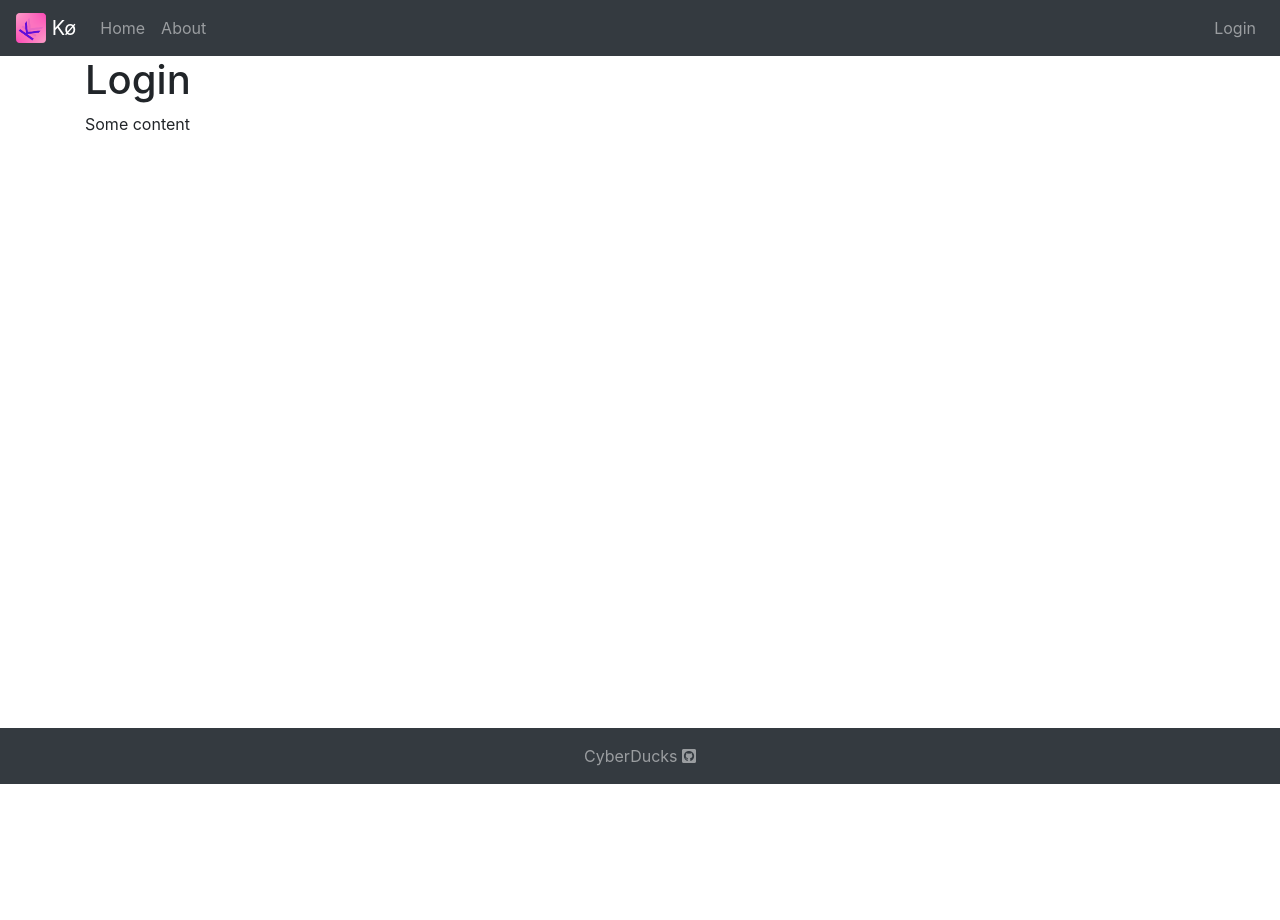
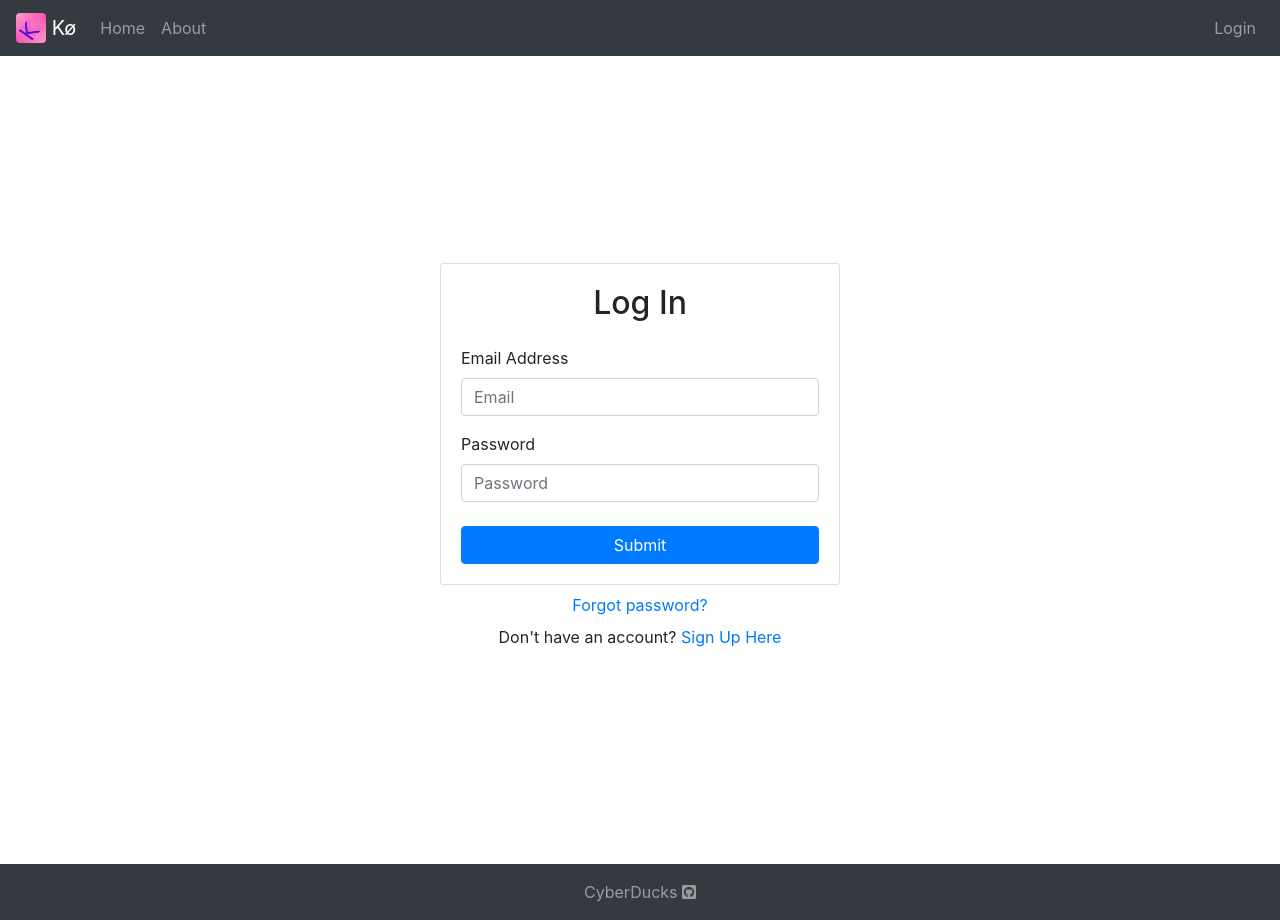
Before and after one commit to hutor04/koe_project, a React (Create React App) app in the folder frontend/: page /login in a window 1280 px wide. Before the commit the page ends 800 px from the top, so only its background shows below. Built offline with nearby package versions, Linux system fonts and the light colour scheme; what apollo-upload-client would draw is missing.

Commit message:
Integrated user login

```diff
--- /dev/null
+++ b/frontend/src/client/api/queries/login-literal.js
@@ -0,0 +1,14 @@
+export const login = `
+    mutation login($email: String!, $password: String!) {
+        login(email: $email, password:$password) {
+            user{
+                id
+                firstName
+                lastName
+                userType
+            }
+            token
+            tokenExpiration
+        }
+    }
+`;
--- /dev/null
+++ b/frontend/src/components/App/store.js
@@ -0,0 +1,8 @@
+import { configureStore } from '@reduxjs/toolkit';
+import userStatusReducer from '../pages/Login/useStatusSlice';
+
+export default configureStore({
+  reducer: {
+    userStatus: userStatusReducer,
+  },
+});
--- a/frontend/src/components/NavBar/NavBar.js
+++ b/frontend/src/components/NavBar/NavBar.js
@@ -1,12 +1,16 @@
 import React from 'react';
+import { useSelector, useDispatch } from 'react-redux';
 import { Link } from 'react-router-dom';
 import { Navbar, Nav } from 'react-bootstrap';
-import mainLogo from "../../imgs/logo_koe.png";
+import mainLogo from '../../imgs/logo_koe.png';
+import { selectLoggedIn, logOutUser } from '../pages/Login/useStatusSlice';
 
 function NavBar(){
+  const userLoggedIn = useSelector(selectLoggedIn);
+  const dispatch = useDispatch()
   return (
     <Navbar bg="dark" variant="dark">
-      <Navbar.Brand href="#home">
+      <Navbar.Brand href="/">
         <img
           alt=""
           src={mainLogo}
@@ -21,7 +25,10 @@ function NavBar(){
           <Nav.Link as={Link} to='/about'>About</Nav.Link>
       </Nav>
       <Nav>
-        <Nav.Link as={Link} to='/login'>Login</Nav.Link>
+        { userLoggedIn
+          ? <Nav.Link href={'#'} onClick={() => {dispatch(logOutUser())}}>Logout</Nav.Link>
+          : <Nav.Link as={Link} to='/login'>Login</Nav.Link>
+        }
       </Nav>
     </Navbar>
   );
--- a/frontend/src/components/pages/Login/PageLogin.js
+++ b/frontend/src/components/pages/Login/PageLogin.js
@@ -1,17 +1,22 @@
 import React from 'react';
+import { Redirect } from 'react-router-dom';
+import { useSelector } from 'react-redux';
+import { selectLoggedIn } from './useStatusSlice';
 import { Container, Row, Col } from 'react-bootstrap';
+import LoginForm from './components/LoginForm';
 
 function PageLogin() {
+  const userStatus = useSelector(selectLoggedIn);
+  if (userStatus) {
+    return (
+      <Redirect to="/" />
+    );
+  }
   return (
     <Container>
       <Row>
         <Col>
-          <h1>Login</h1>
-        </Col>
-      </Row>
-      <Row>
-        <Col style={{ height: '76vh' }}>
-          <p>Some content</p>
+          <LoginForm />
         </Col>
       </Row>
     </Container>
--- /dev/null
+++ b/frontend/src/components/pages/Login/components/LoginForm.js
@@ -0,0 +1,78 @@
+import React, { useState, useEffect } from 'react';
+import { Link } from 'react-router-dom';
+import { useDispatch, useSelector } from 'react-redux';
+import { Container, Alert, Card, Form, Button } from 'react-bootstrap';
+import {useFormik} from "formik";
+import { logInUser, selectError } from '../useStatusSlice';
+
+const LoginForm = () => {
+  const [showError, setShowError] = useState(true);
+  const dispatch = useDispatch();
+  const error = useSelector(selectError);
+  const formik = useFormik({
+    initialValues: {
+      email: '',
+      password: '',
+    },
+    onSubmit: values => {
+      dispatch(logInUser(values));
+    },
+  });
+  useEffect(() => {
+    if (!error) {
+      setShowError(true);
+    }
+  })
+  return (
+    <Container className="d-flex align-items-center justify-content-center"
+               style={{ minHeight: "100vh"}}>
+      <div className="w-100" style={{ maxWidth: "400px"}}>
+          <Card>
+            <Card.Body>
+              {error && showError ? <Alert
+                variant="danger"
+                dismissible
+                onClose={() => setShowError(false)}
+              >Your email or password was incorrect.</Alert>: ''}
+              <h2 className="text-center mb-4">Log In</h2>
+              <Form onSubmit={formik.handleSubmit}>
+                <Form.Group>
+                  <Form.Label>Email Address</Form.Label>
+                  <Form.Control
+                    id="form-email"
+                    type="email"
+                    name="email"
+                    placeholder="Email"
+                    onChange={formik.handleChange}
+                    value={formik.values.email}
+                    required
+                  />
+                </Form.Group>
+                <Form.Group>
+                  <Form.Label>Password</Form.Label>
+                  <Form.Control
+                    id="form-password"
+                    type="password"
+                    name="password"
+                    placeholder="Password"
+                    onChange={formik.handleChange}
+                    value={formik.values.password}
+                    required
+                  />
+                </Form.Group>
+                <Button type="submit" className="w-100 mt-2">Submit</Button>
+              </Form>
+            </Card.Body>
+          </Card>
+          <div className="w-100 text-center mt-2">
+            <Link to="#">Forgot password?</Link>
+          </div>
+          <div className="w-100 text-center mt-2">
+            Don't have an account? <Link to="/signup">Sign Up Here</Link>
+          </div>
+      </div>
+    </Container>
+  );
+};
+
+export default LoginForm;
--- /dev/null
+++ b/frontend/src/components/pages/Login/useStatusSlice.js
@@ -0,0 +1,85 @@
+import { createSlice } from '@reduxjs/toolkit'
+import { createApolloFetch } from 'apollo-fetch';
+import { login } from '../../../client/api/queries/login-literal';
+import config from '../../../config';
+
+const userStatusSlice = createSlice({
+  name: 'userStatus',
+  initialState: {
+    id: '',
+    firstName: '',
+    lastName: '',
+    userType: '',
+    token: '',
+    tokenExpiration: '',
+    loggedIn: false,
+    isLoadingProfile: true,
+    gotError: false,
+  },
+  reducers: {
+    profileLoaded(state, action) {
+      const { user, token, tokenExpiration } = action.payload;
+      const { id, firstName, lastName, userType } = user;
+      state.id = id;
+      state.firstName = firstName;
+      state.lastName = lastName;
+      state.userType = userType;
+      state.token = token;
+      state.tokenExpiration = tokenExpiration;
+      state.loggedIn = true;
+      state.isLoadingProfile = false;
+      state.gotError = false;
+    },
+    logOutUser(state) {
+      localStorage.clear();
+      state.id = '';
+      state.firstName = '';
+      state.lastName = '';
+      state.userType = '';
+      state.token = '';
+      state.tokenExpiration = '';
+      state.loggedIn = false;
+      state.isLoadingProfile = true;
+      state.gotError = false;
+    },
+    loadError: (state) => {
+      state.isLoadingProfile = false;
+      state.gotError = true;
+    },
+  }
+});
+export const selectError = ({ userStatus }) => userStatus.gotError;
+export const selectLoggedIn = ({ userStatus }) => userStatus.loggedIn;
+export const selectLoading = ({ userStatus }) => userStatus.isLoadingProfile;
+
+export const selectUser = ({ userStatus }) => {
+  return ({
+    id: userStatus.id,
+    firstName: userStatus.firstName,
+    lastName: userStatus.lastName,
+    userType: userStatus.userType,
+    token: userStatus.token,
+  });
+};
+
+export const logInUser = ({ email, password }) => (async (dispatch, getState) => {
+  const fetch = createApolloFetch({
+    uri: config.api,
+  });
+  fetch({
+    query: login,
+    variables: { email: email, password: password}})
+    .then(resp => {
+      const data = resp.data.login;
+      localStorage.setItem('token', data.token);
+      dispatch(profileLoaded(data));
+    })
+    .catch(err => {
+      dispatch(loadError());
+      console.log(err);
+    });
+});
+
+export const { profileLoaded, logOutUser, loadError } = userStatusSlice.actions;
+
+export default userStatusSlice.reducer;
--- a/frontend/src/index.js
+++ b/frontend/src/index.js
@@ -1,10 +1,15 @@
 import React from 'react';
 import ReactDOM from 'react-dom';
+import { Provider } from 'react-redux';
+import store from './components/App/store';
+
 import App from './components/App/App';
 
 ReactDOM.render(
   <React.StrictMode>
-    <App />
+    <Provider store={store}>
+      <App />
+    </Provider>
   </React.StrictMode>,
 document.getElementById('root'),
 );
--- /dev/null
+++ b/package.json
@@ -0,0 +1,6 @@
+{
+  "dependencies": {
+    "apollo-fetch": "^0.7.0",
+    "formik": "^2.2.5"
+  }
+}
```
Also changed, not shown: frontend/src/client/api/queries/login.js (added, +16 -0 lines), 1 other file (tests, documents, lock files or other folders).
